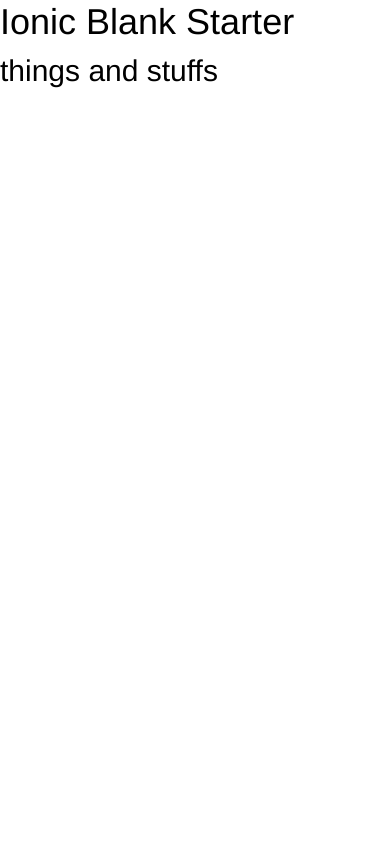
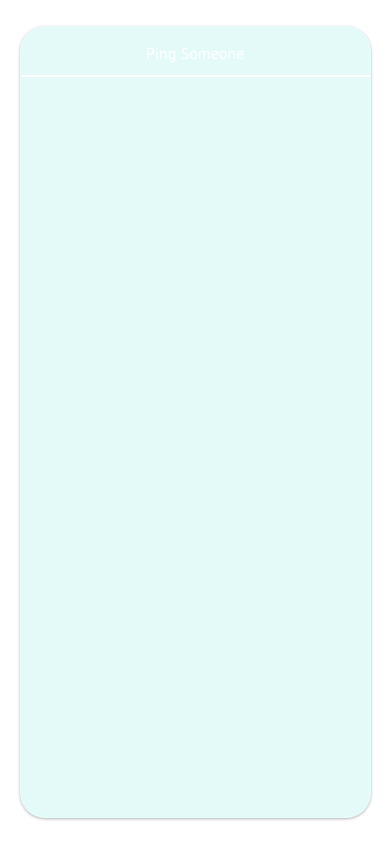
Before and after one commit to ThatDudeHavok/Ping, a website: page www/index.html in a window 390 px wide. Drawn offline with Linux system fonts and the light colour scheme; some packages are replaced by stand-ins of ours; files that its build step writes are made by us from their sources.

Commit message:
starting main menu

```diff
--- a/www/css/style.css
+++ b/www/css/style.css
@@ -1 +1,32 @@
 /* Empty. Add your own CSS if you like */
+
+body {
+  font-family: 'PT Sans', sans-serif;
+}
+.ping-app {
+  background-image: url("../img/ping_bg.png");
+  background-size: 100% 100vh;
+  height: 100vh;
+  width: 100%;
+}
+
+.main-menu {
+  height: 93.75vh;
+  margin: 3.125vh 5vw;
+  border-radius: 25px;
+  border-style: solid;
+  border-width: 1px;
+  border-color: rgba(255, 255, 255, 0.1875);
+  background-color: rgba(15, 207, 200, 0.1125);
+
+}
+
+.menu-header {
+  height: 50px;
+  text-align: center;
+  color: white;
+  background-color: rgba(0,0,0,0);
+  border-bottom-style: solid !important;
+  border-bottom-width: 2px !important;
+  border-bottom-color: white !important;
+}
--- a/www/index.html
+++ b/www/index.html
@@ -9,6 +9,7 @@
     <!-- IF using Sass (run gulp sass first), then uncomment below and remove the CSS includes above
     <link href="css/ionic.app.css" rel="stylesheet">
     -->
+    <link href='https://fonts.googleapis.com/css?family=PT+Sans' rel='stylesheet' type='text/css'>
     <!-- ionic/angularjs js -->
     <script src="lib/ionic/js/ionic.bundle.js"></script>
     <!-- cordova script (this will be a 404 during development) -->
@@ -21,11 +22,12 @@
   </head>
   <body ng-app="Ping">
     <ion-pane>
-      <ion-header-bar class="bar-stable">
-        <h1 class="title">Ionic Blank Starter</h1>
-      </ion-header-bar>
-      <ion-content>
-        <h2> things and stuffs </h2>
+      <ion-content class="ping-app" scroll="false">
+        <div class="card main-menu">
+          <div class="item item-text-wrap menu-header">
+            Ping Someone
+          </div>
+        </div>
       </ion-content>
     </ion-pane>
   </body>
```
Also changed, not shown: www/img/ping_bg.png (added).
